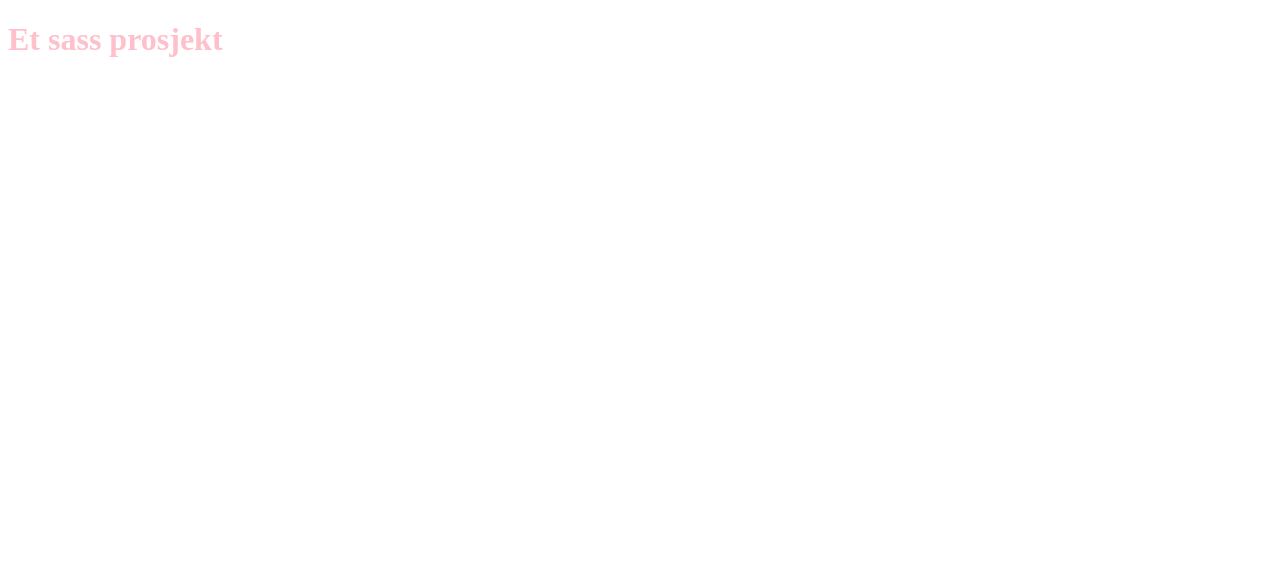
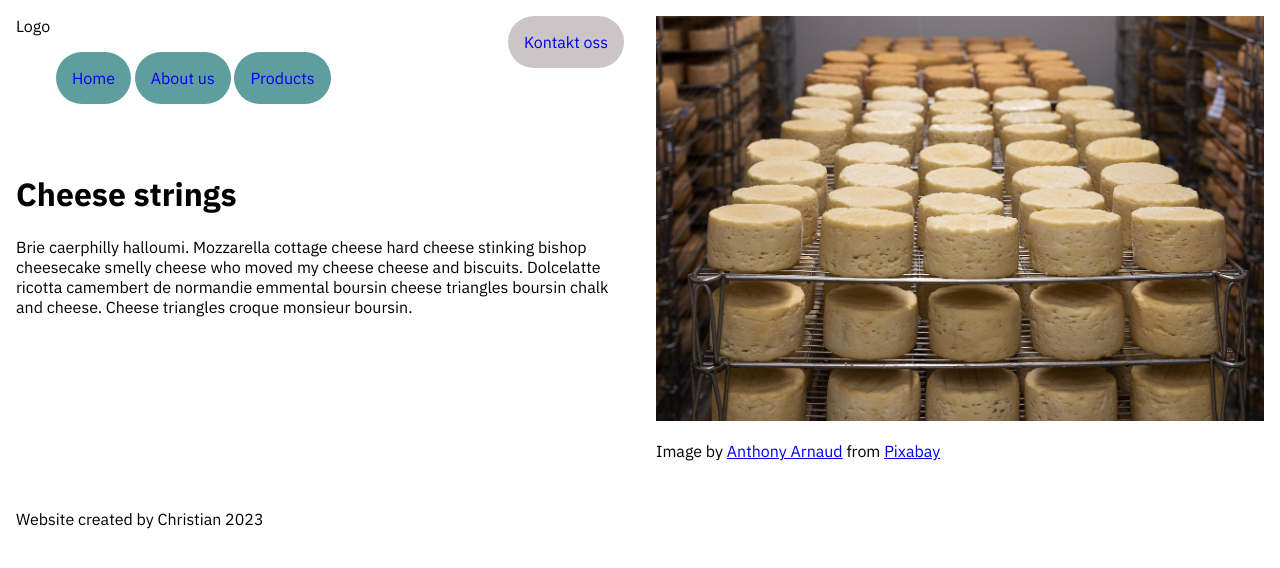
Before and after one commit to Mosh-85/Sass_2023, a plain HTML site: page index.html in a window 1280 px wide. Drawn offline with Linux system fonts and the light colour scheme.

Commit message:
forelesning

```diff
--- a/index.html
+++ b/index.html
@@ -7,7 +7,28 @@
     <link href="css/main.css" rel="stylesheet">
 </head>
 <body>
-    <h1>Et sass prosjekt</h1>
+    <header>
+        <span id="logo">Logo</span>
+        <a href="#" id="contact">Kontakt oss</a>
+        <nav>
+            <ul>
+                <li><a href="#">Home</a></li>
+                <li><a href="#">About us</a></li>
+                <li><a href="#">Products</a></li>
+            </ul>
+        </nav>
+    </header>
+    <figure>
+        <img src="img/cheese-5125021_1280.jpg" alt="smelly cheese">
+        <figcaption>
+            <p>Image by <a href="https://pixabay.com/users/anthonyarnaud-943147/?utm_source=link-attribution&utm_medium=referral&utm_campaign=image&utm_content=5125021">Anthony Arnaud</a> from <a href="https://pixabay.com//?utm_source=link-attribution&utm_medium=referral&utm_campaign=image&utm_content=5125021">Pixabay</a></p>
+        </figcaption>
+    </figure>
+    <main>
+        <h1>Cheese strings</h1>
+        <p>Brie caerphilly halloumi. Mozzarella cottage cheese hard cheese stinking bishop cheesecake smelly cheese who moved my cheese cheese and biscuits. Dolcelatte ricotta camembert de normandie emmental boursin cheese triangles boursin chalk and cheese. Cheese triangles croque monsieur boursin.</p>
+    </main>
+    <footer>Website created by Christian 2023</footer>
 
 
 </body>
--- /dev/null
+++ b/sass/_variabels.scss
@@ -0,0 +1,2 @@
+$grey-btn: #cbc5c7;
+$logo-font: 'IBM Plex Sans', sans-serif;
--- a/sass/main.scss
+++ b/sass/main.scss
@@ -1,17 +1,84 @@
-body{
-    h1{
-        color: pink;
 
-    }
-    h2{
-        color: rgb(14, 184, 184);
-    }
+@import url('https://fonts.googleapis.com/css2?family=IBM+Plex+Sans:ital,wght@0,100;0,200;0,300;0,400;0,500;0,600;0,700;1,100;1,200;1,300;1,400;1,500;1,600;1,700&display=swap');
+@import 'variabels';
 
+
+
+*{
+    box-sizing: border-box;
 }
 
+.float-left-50{
+    float: left;
+    width: 50%;
+    padding: 1rem;
+}
 
-/*
-h1{
-    color: blue;
+.float-right-50{
+    float: right;
+    width: 50%;
+    padding: 1rem;
 }
-*/
+
+body{
+    font-family:'IBM Plex Sans', sans-serif;;
+    margin: 0;
+
+    header{
+        @extend .float-left-50;
+
+        nav{
+            ul{
+                padding: none;
+                margin: none;
+
+                li{
+                    display: inline-block;
+                    padding: 1rem;
+                    background-color: cadetblue;
+                    border-radius: 2rem;
+
+                }
+            }
+        }
+
+        #logo{
+            font: $logo-font
+        }
+
+        #contact{
+            background-color: $grey-btn;
+            padding: 1rem;
+            border-radius: 2rem;
+            float: right;
+
+            &:hover{
+                background-color: black;
+                color: azure;
+            }
+        }
+
+        a{
+            text-decoration: none;
+            &:hover{
+                text-decoration: underline;
+            }
+
+        }
+    }
+    main{
+        @extend .float-left-50;
+    }
+    figure{
+        @extend .float-right-50;
+        margin: 0;
+
+        img{
+            width: 100%;
+        }
+    }
+    footer{
+        clear: both;
+        padding: 1rem;
+    }
+}
```
Also changed, not shown: css/main.css, img/cheese-5125021_1280.jpg (added), 1 other file.
